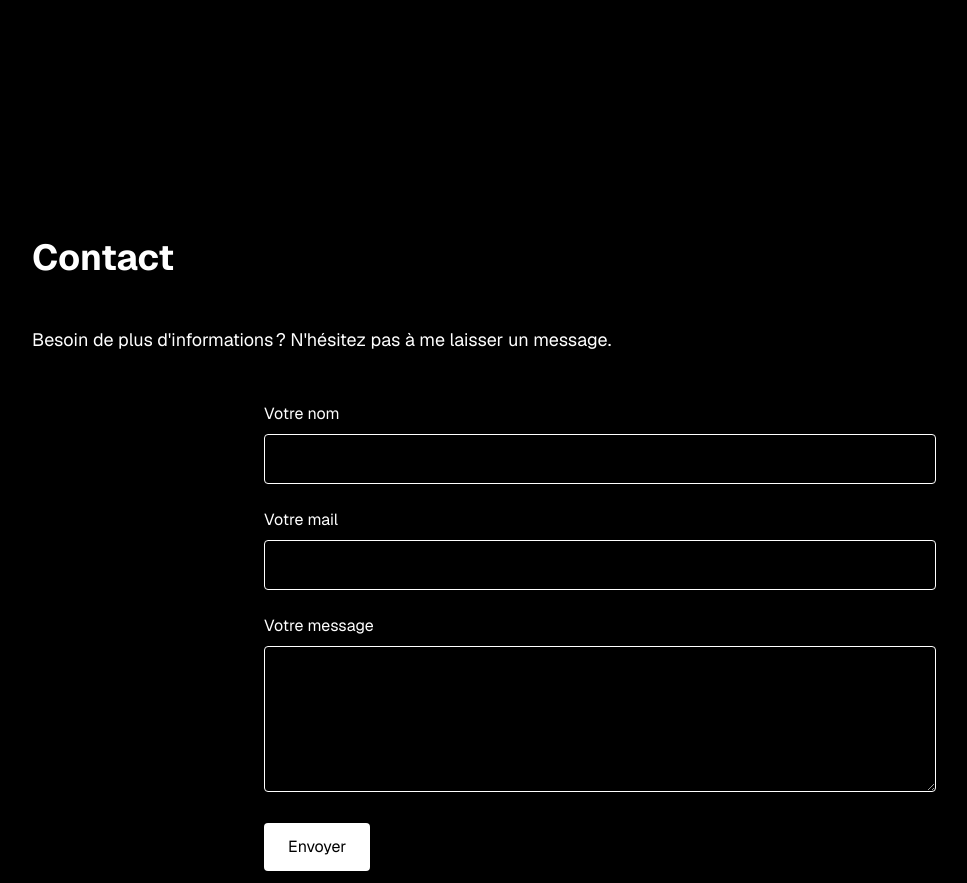
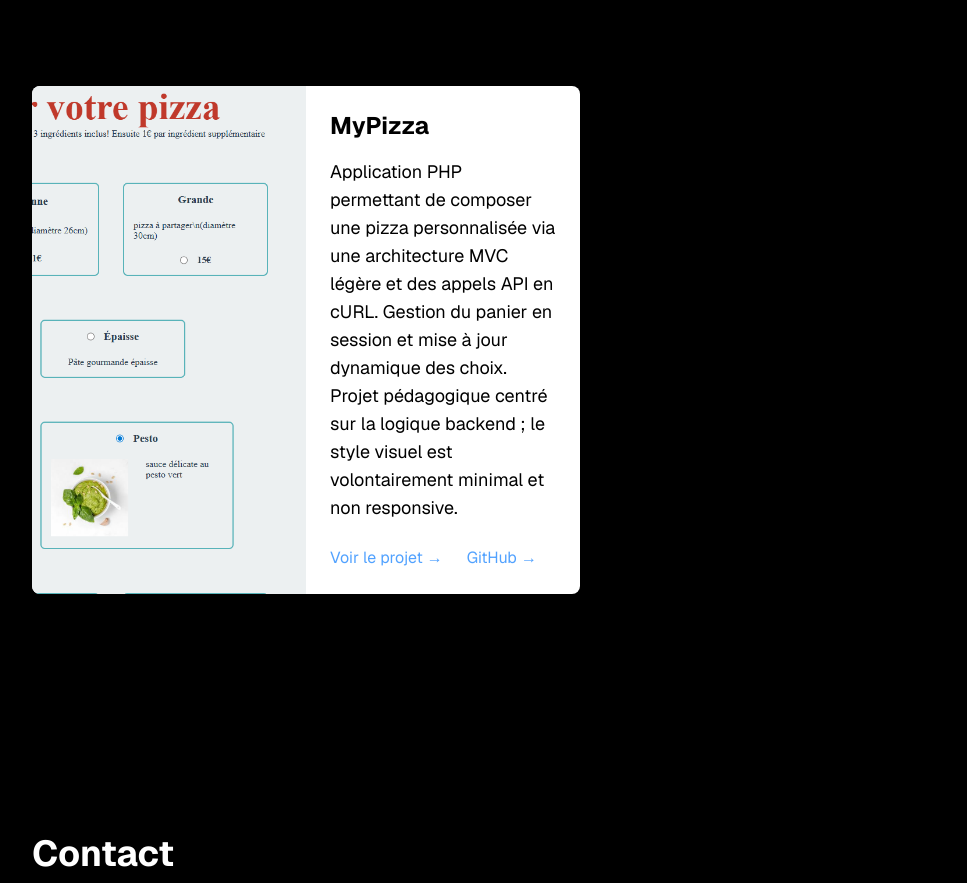
Before and after one commit to Christelle-Charp/Portfolio, a Next.js app: page / in a window 1280 px wide. Shown: the part 4395-5278 px from the top of the page, without its empty margins (64-1031 px from the left). Built offline with nearby package versions, Linux system fonts and the light colour scheme; no server answers.

Commit message:
Ajout projet MyPizza

```diff
--- a/components/section/Projects.tsx
+++ b/components/section/Projects.tsx
@@ -73,6 +73,14 @@ export default function Projects() {
             githubLink="https://github.com/christelle-charp/bolowens"
           />
 
+          <ProjectCard
+            title="MyPizza"
+            description="Application PHP permettant de composer une pizza personnalisée via une architecture MVC légère et des appels API en cURL. Gestion du panier en session et mise à jour dynamique des choix. Projet pédagogique centré sur la logique backend ; le style visuel est volontairement minimal et non responsive."
+            image="/my-pizza.png"
+            serverLink="https://my-pizza.christelle-charpinet.fr"
+            githubLink="https://github.com/christelle-charp/MyPizza"
+          />
+
         </div>
 
       </div>
```
Also changed, not shown: public/my-pizza.png (added).
